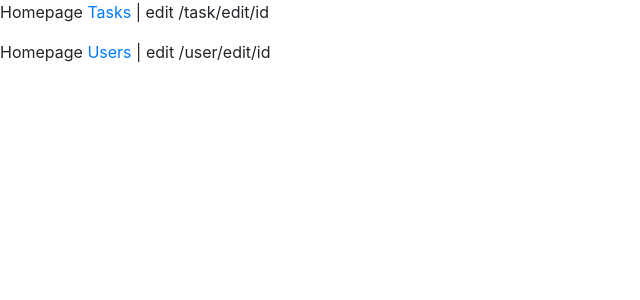
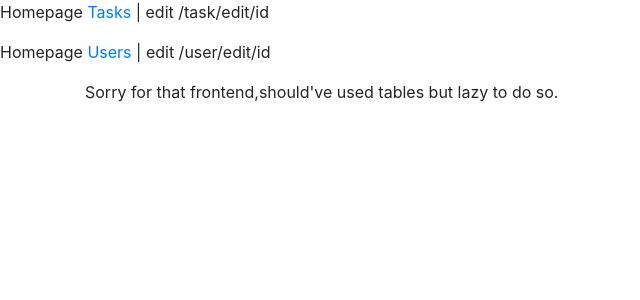
Before and after one commit to FairFightKing/Todo_Symfony, a Symfony app: template templates/base.html.twig in a window 1280 px wide. Shown: the top 300 px of the page, without its empty margins (0-640 px from the left). Run offline with Twig, Linux system fonts and the light colour scheme; the template is opened without the code that fills it, so the values that code supplies are empty; some libraries are stand-ins or nearby versions.

Commit message:
This is my last commit before sending the projet/nothing done here except sorry for the frontend

```diff
--- a/templates/base.html.twig
+++ b/templates/base.html.twig
@@ -17,6 +17,7 @@
             <p class="alert alert-{{ type }}">{{ type }} : {{ message }}</p>
         {% endfor %}
     {% endfor %}
+        <p>Sorry for that frontend,should've used tables but lazy to do so.</p>
 
         {% block body %}
     </div>
```
